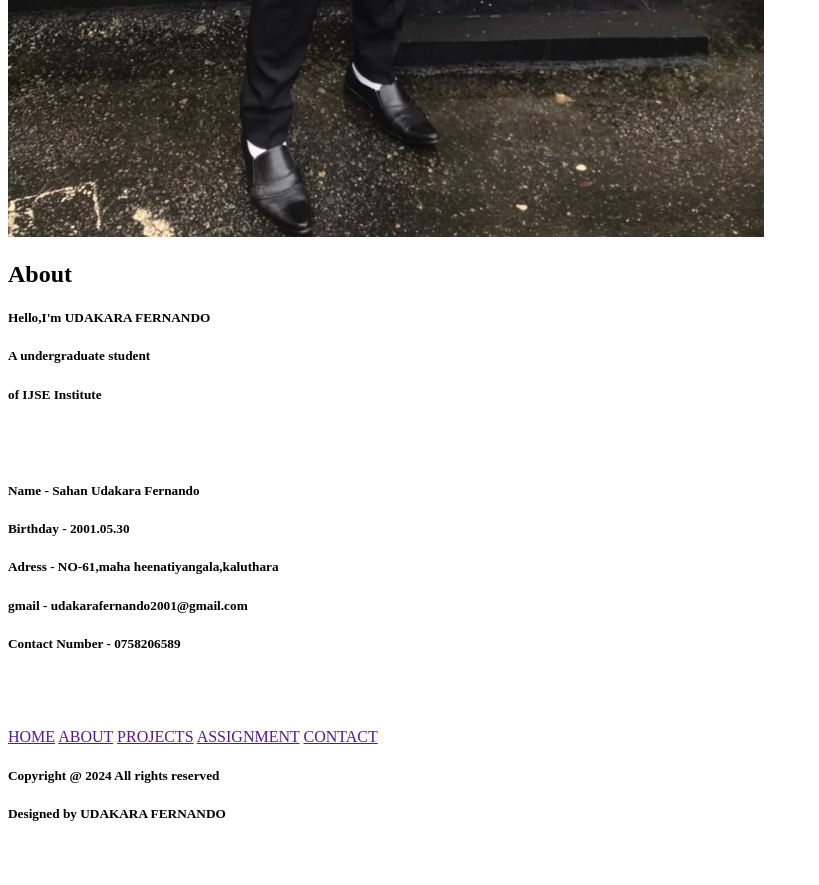
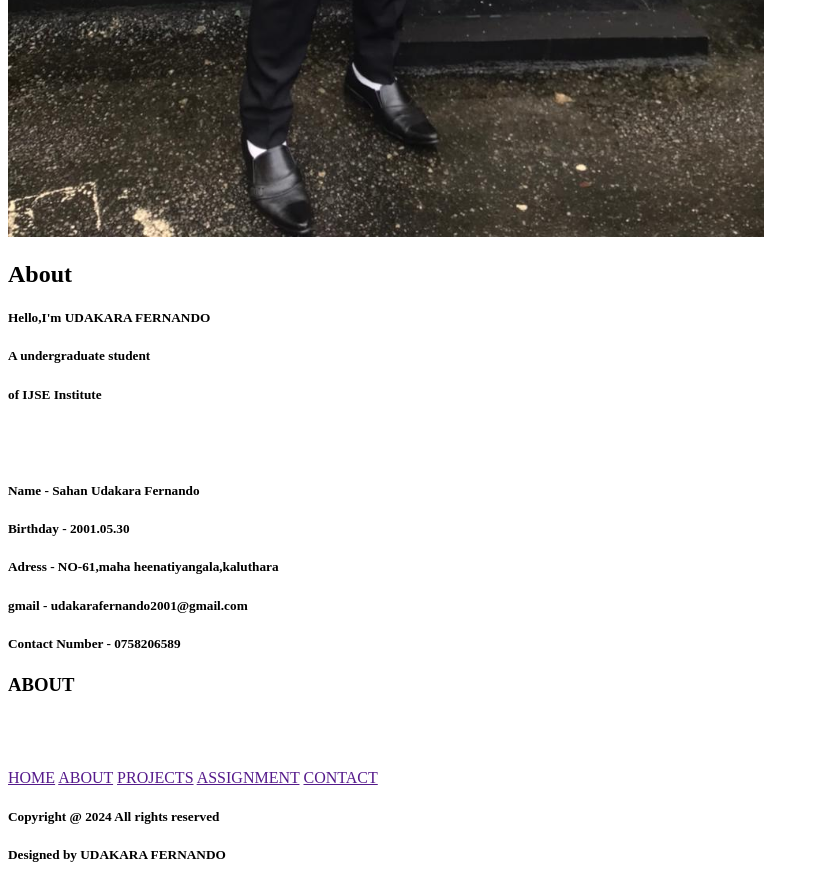
Before and after one commit to sahanft/portfoliyo_with_CSS, a plain HTML site: page portfoliyoHTML.html in a window 1280 px wide. Shown: the part 2116-3001 px from the top of the page, without its empty margins (0-819 px from the left). Before the commit the page ends 2960 px from the top, so only its background shows below. Drawn offline with Linux system fonts and the light colour scheme.

Commit message:
add about

```diff
--- a/portfoliyoHTML.html
+++ b/portfoliyoHTML.html
@@ -70,6 +70,10 @@
         <h5>Contact Number - 0758206589</h5>
     </div>
 
+    <div>
+        <h3>ABOUT</h3>
+    </div>
+
 </section>
 
 
```
